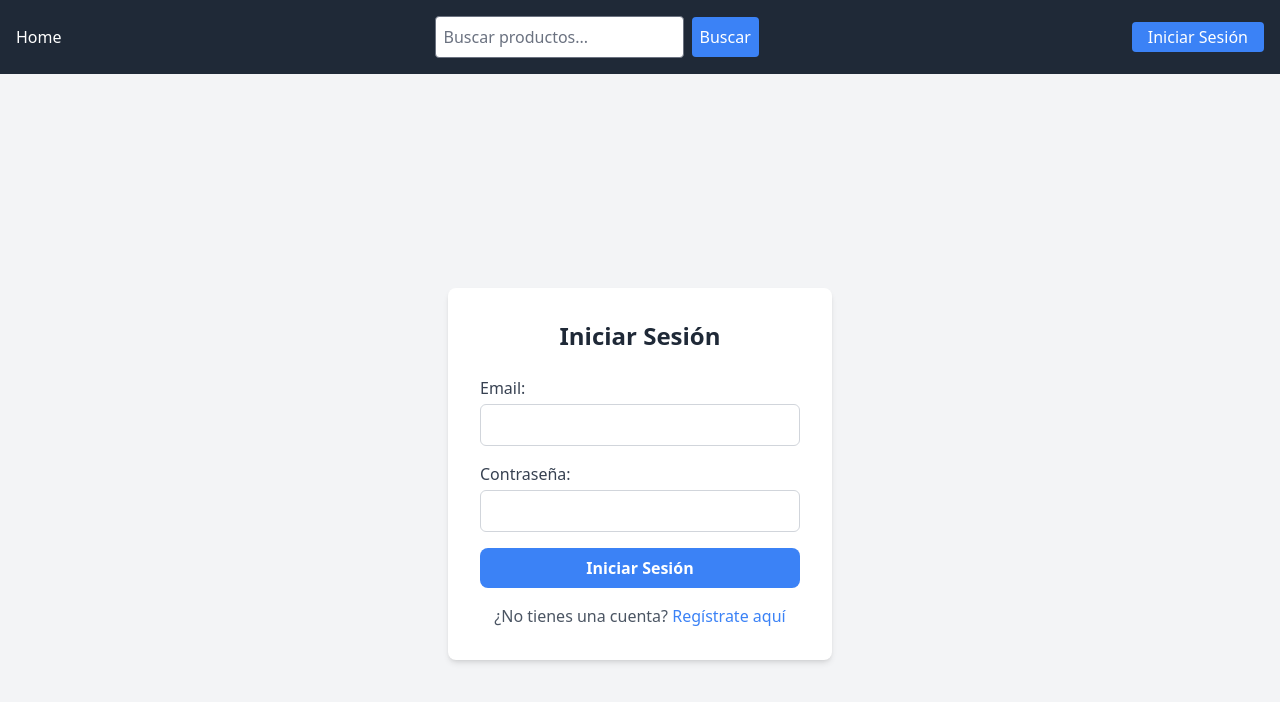
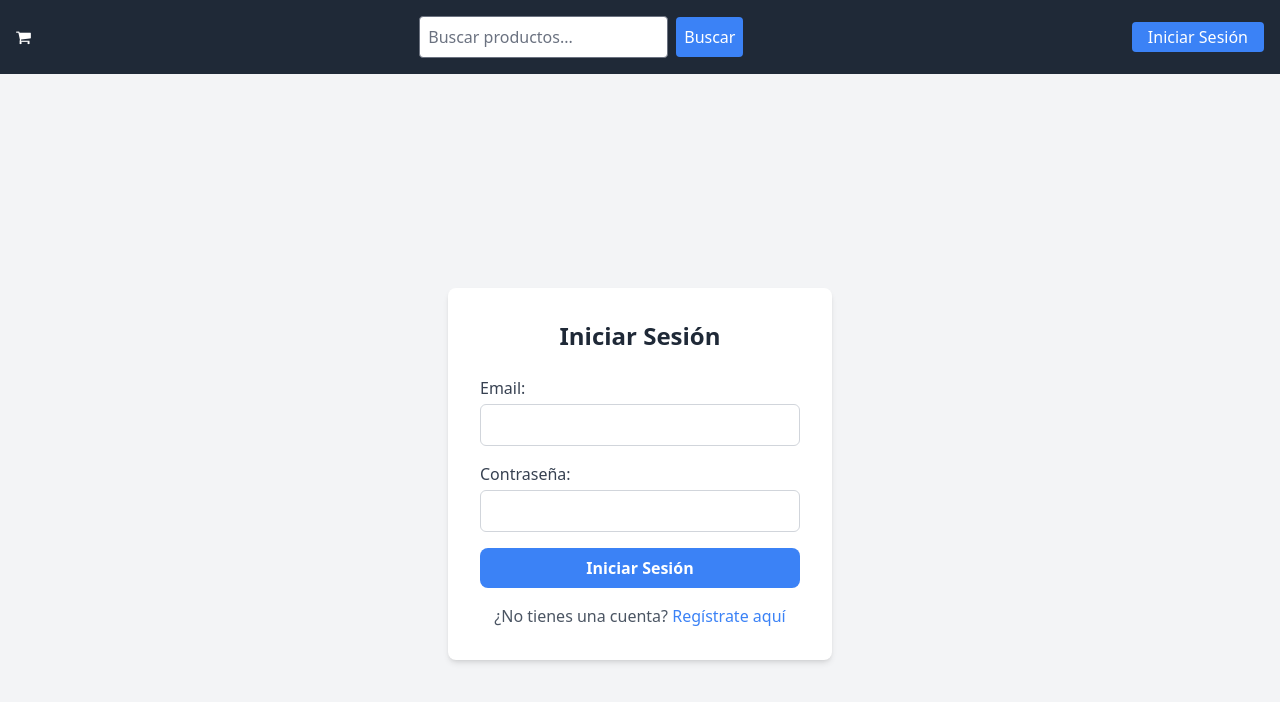
Before and after one commit to Jesusalz/Proyecto-Shop, a React (Vite) app: page /login in a window 1280 px wide. Shown: the top 702 px of the page. Built offline with nearby package versions, Linux system fonts and the light colour scheme.

Commit message:
Actualizado

```diff
--- a/package.json
+++ b/package.json
@@ -13,6 +13,7 @@
     "@reduxjs/toolkit": "^2.3.0",
     "antd": "^5.21.4",
     "axios": "^1.7.7",
+    "font-awesome": "^4.7.0",
     "lodash.debounce": "^4.0.8",
     "react": "^18.3.1",
     "react-dom": "^18.3.1",
--- a/src/components/LoginForm.jsx
+++ b/src/components/LoginForm.jsx
@@ -14,9 +14,7 @@ const LoginForm = () => {
     e.preventDefault();
     const credentials = { email, password };
 
-
     await dispatch(login(credentials));
-
 
     if (!error) {
       navigate('/products');
--- a/src/components/NavBar.jsx
+++ b/src/components/NavBar.jsx
@@ -12,15 +12,14 @@ const NavBar = () => {
 
   const handleLogout = () => {
     dispatch(logout());
-    navigate('/');
+    navigate('/'); // Redirigir a la página principal después de cerrar sesión
   };
 
   return (
     <nav className="bg-gray-800 p-4 flex justify-between items-center">
-      <div className="text-white">
-        <Link to="/">Home</Link>
-
-      </div>
+      <Link to="/" className="flex items-center">
+        <i className="fa fa-shopping-cart text-white text-2xl"></i>
+      </Link>
       <ProductSearch />
       <div className="text-white">
         {user ? (
--- a/src/main.jsx
+++ b/src/main.jsx
@@ -4,6 +4,7 @@ import { Provider } from 'react-redux';
 import { store } from './store/store';
 import App from './App';
 import './index.css';
+import 'font-awesome/css/font-awesome.min.css';
 
 const root = ReactDOM.createRoot(document.getElementById('root'));
 
```
Also changed, not shown: 1 other file (tests, documents, lock files or other folders).
